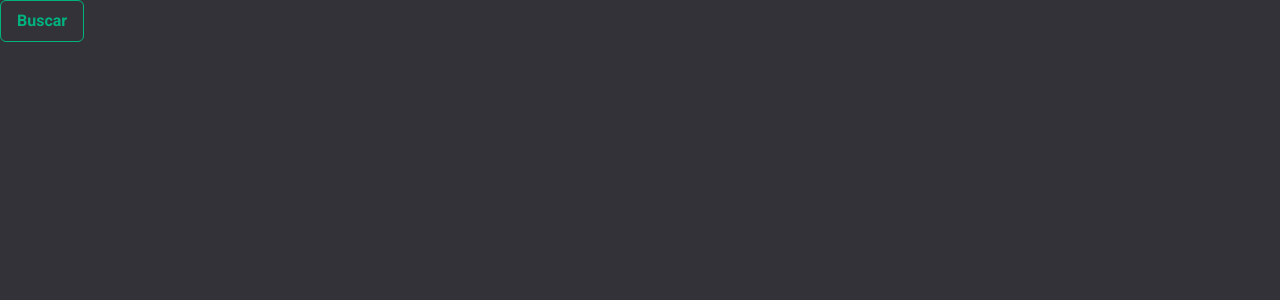
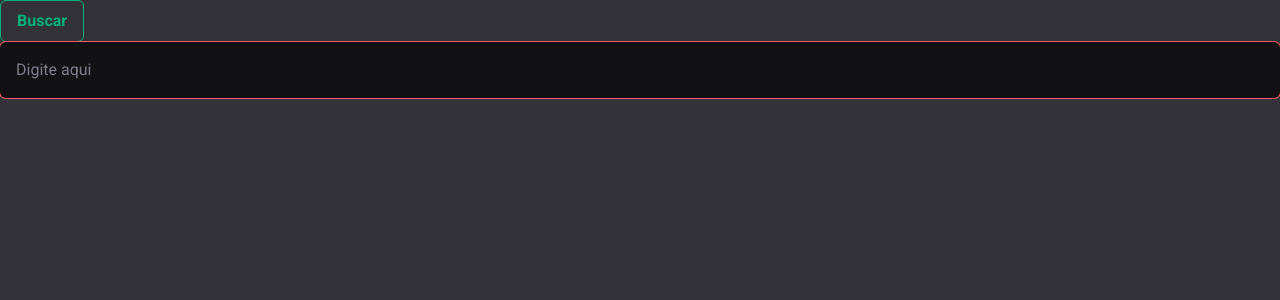
Before and after one commit to NicolasCastro01/finexps.com, a Next.js app: page / in a window 1280 px wide. Shown: the top 300 px of the page. Built offline with nearby package versions, Linux system fonts and the light colour scheme.

Commit message:
refactor: import input text component in index

```diff
--- a/src/app/presentation/common/layouts/global.tsx
+++ b/src/app/presentation/common/layouts/global.tsx
@@ -1,7 +1,7 @@
 import { Roboto } from '@next/font/google';
 import Head from 'next/head';
 
-const roboto = Roboto({ weight: ['300', '700'] });
+const roboto = Roboto({ weight: ['300', '400', '700'] });
 
 interface GlobalProps {
   children: React.ReactNode;
--- a/src/pages/index.tsx
+++ b/src/pages/index.tsx
@@ -1,4 +1,4 @@
-import { ButtonTag } from '~/app/presentation/common/components';
+import { ButtonTag, InputTextTag } from '~/app/presentation/common/components';
 import { GlobalLayoutTag } from '~/app/presentation/common/layouts';
 
 const IndexPage = () => (
@@ -9,6 +9,11 @@ const IndexPage = () => (
       variant='small'
       label='Buscar'
     />
+    <InputTextTag
+      placeholder='Digite aqui'
+      onChange={value => console.log(value)}
+      error={true}
+    />
   </GlobalLayoutTag>
 );
 
```
